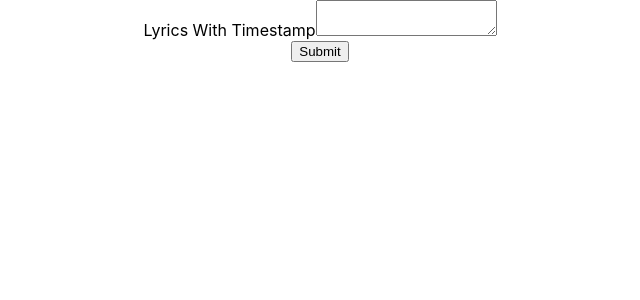
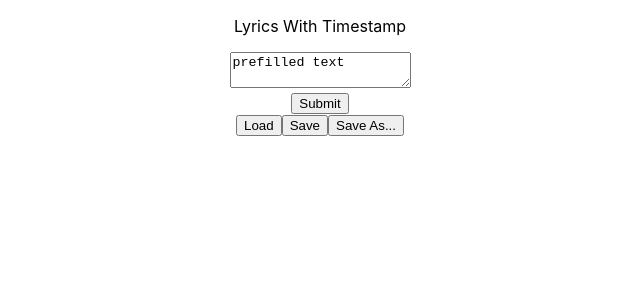
Before and after one commit to Sepzie/sing-with-me-react, a React (Create React App) app: page / in a window 1280 px wide. Shown: the top 300 px of the page, without its empty margins (320-960 px from the left). Built offline with nearby package versions, Linux system fonts and the light colour scheme.

Commit message:
Added file system functionality

```diff
--- a/src/LyricsEditor.js
+++ b/src/LyricsEditor.js
@@ -1,7 +1,42 @@
 import React, { useState } from 'react';
 
 
+async function getNewFileHandle() {
+  const options = {
+    types: [
+      {
+        description: 'Text Files',
+        accept: {
+          'text/plain': ['.txt'],
+        },
+      },
+      {
+        description: 'Lyrics Files',
+        accept: {
+          'application/octet-stream': ['.lrc']
+        }
+      },
+    ],
+  };
+  const handle = await window.showSaveFilePicker(options);
+  return handle
+}
 
+async function writeFile(fileHandle, contents) {
+  // Create a FileSystemWritableFileStream to write to.
+  const writable = await fileHandle.createWritable();
+  // Write the contents of the file to the stream.
+  await writable.write(contents);
+  // Close the file and write the contents to disk.
+  await writable.close();
+}
+
+async function readFile() {
+  var [fileHandle] = await window.showOpenFilePicker();
+  const file = await fileHandle.getFile();
+  const contents = await file.text();
+  return [fileHandle, contents]
+}
 
 
 function processLyrics(rawLyrics) {
@@ -25,13 +60,20 @@ function processLyrics(rawLyrics) {
 }
 
 
+
 class EditText extends React.Component {
   constructor(props) {
     super(props);
-    this.state = { value: '' };
+    this.state = {
+      value: 'prefilled text',
+      fileHandle: null
+    };
 
     this.handleChange = this.handleChange.bind(this);
     this.handleSubmit = this.handleSubmit.bind(this);
+    this.load = this.load.bind(this);
+    this.save = this.save.bind(this);
+    this.saveAs = this.saveAs.bind(this);
   }
 
   handleChange(event) {
@@ -44,14 +86,49 @@ class EditText extends React.Component {
     event.preventDefault();
   }
 
+  async load() {
+    var [fileHandle, contents] = await readFile()
+    console.log(contents)
+    this.setState({
+      fileHandle: fileHandle,
+      value: contents
+    })
+  }
+
+  save() {
+    const fileHandle = this.state.fileHandle
+    const contents = this.state.value
+    writeFile(fileHandle, contents)
+  }
+
+
+  saveAs() {
+    var handle = getNewFileHandle()
+    handle.then((result) => {
+      writeFile(result, this.state.value)
+      this.setState({
+        fileHandle: result
+      })
+    })
+  }
+
+
   render() {
     return (
-      <form onSubmit={this.handleSubmit}>
-        <label>Lyrics With Timestamp</label>
-        <textarea type="text" value={this.state.value} onChange={this.handleChange} />
-        <br />
-        <input type="submit" value="Submit" />
-      </form>
+      <div>
+        <form onSubmit={this.handleSubmit}>
+          <p><label>Lyrics With Timestamp</label></p>
+          <textarea type="text" value={this.state.value} onChange={this.handleChange}>
+
+          </textarea>
+          <br />
+          <input type="submit" value="Submit" />
+
+        </form>
+        <button onClick={this.load}>Load</button>
+        <button onClick={this.save}>Save</button>
+        <button onClick={this.saveAs}>Save As...</button>
+      </div>
     );
   }
 }
```
